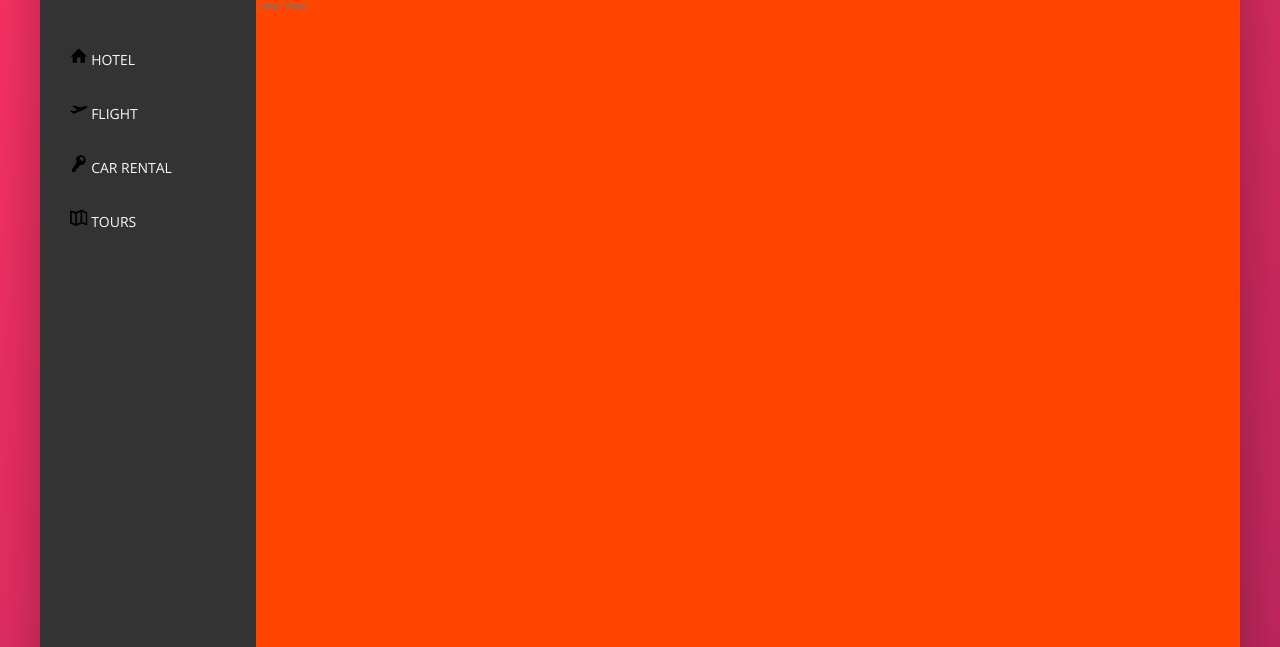
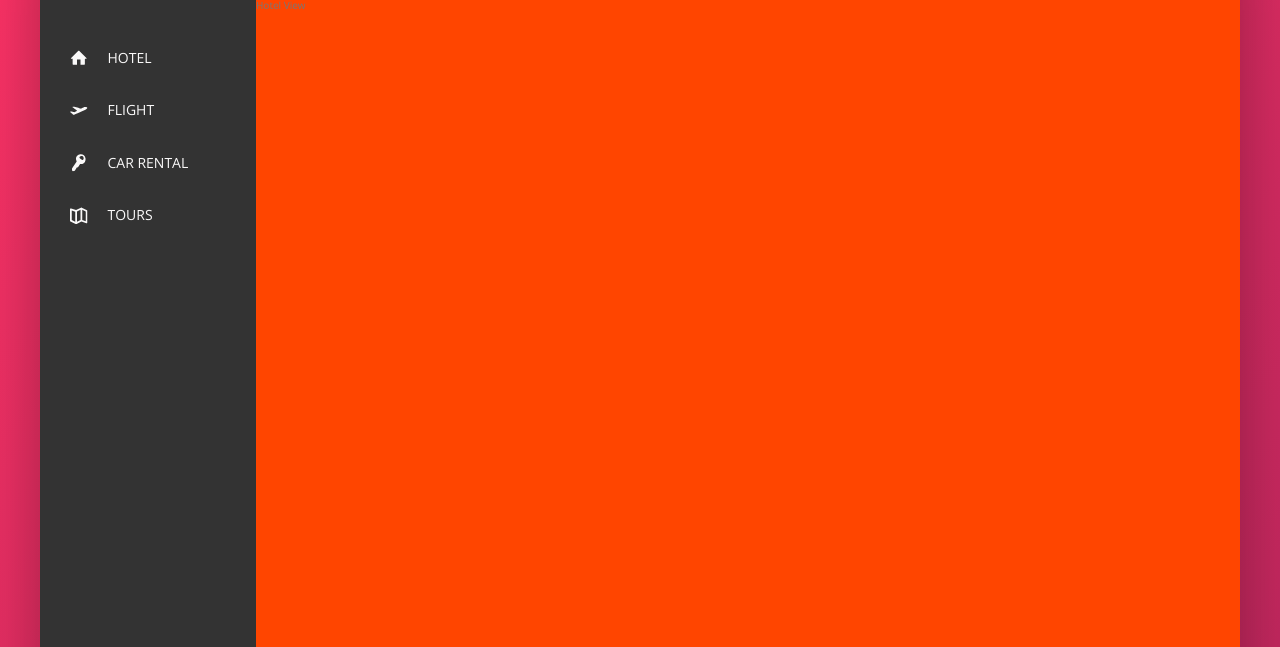
Before and after one commit to NwaguChima/trillo-ui, a website: page index.html in a window 1280 px wide. Shown: the part 153-800 px from the top of the page. Drawn offline with nearby package versions, Linux system fonts and the light colour scheme; files that its build step writes are made by us from their sources.

Commit message:
styled link items

```diff
--- a/sass/_components.scss
+++ b/sass/_components.scss
@@ -145,6 +145,7 @@
   font-size: 1.4rem;
   list-style: none;
   margin-top: 3.5rem;
+
   &__item {
   }
 
@@ -155,11 +156,15 @@
     text-transform: uppercase;
     display: block;
     padding: 1.5rem 3rem;
+    display: flex;
+    align-items: center;
   }
 
   &__icon {
     width: 1.75rem;
     height: 1.75rem;
+    margin-right: 2rem;
+    fill: currentColor;
   }
 }
 
```
